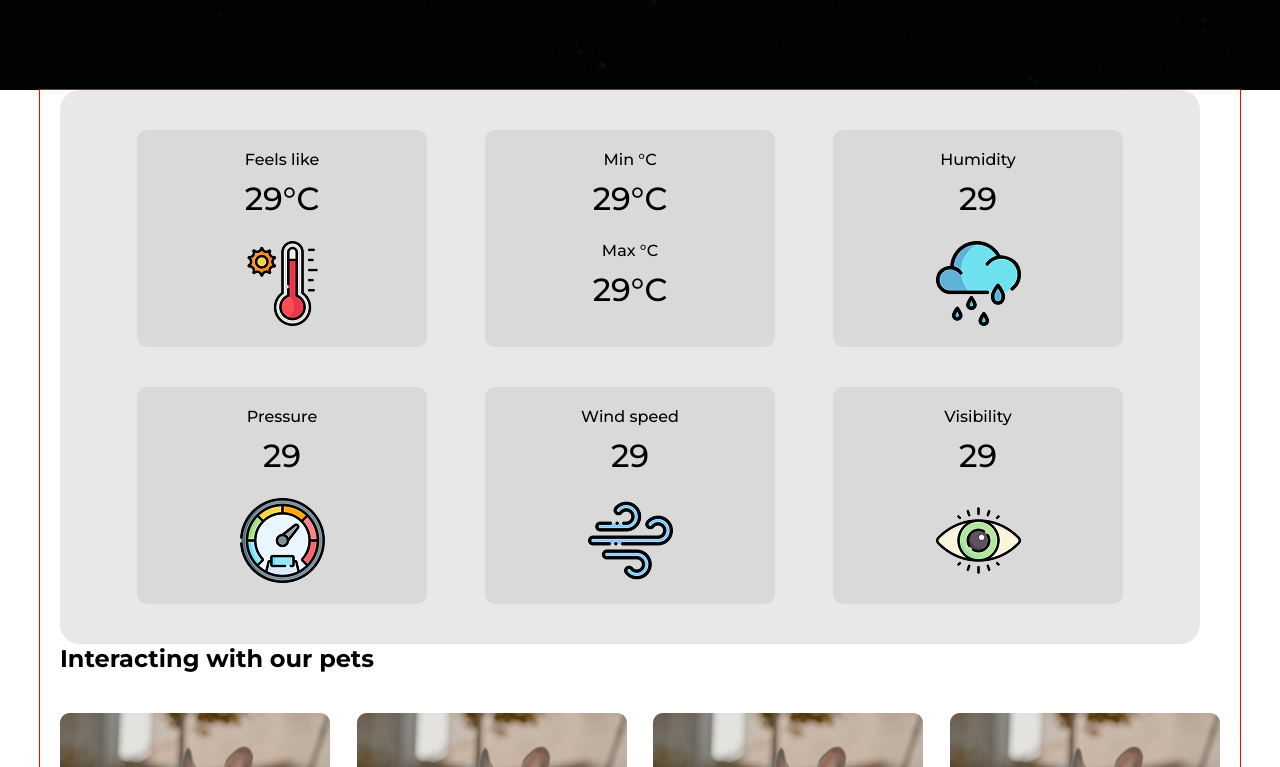
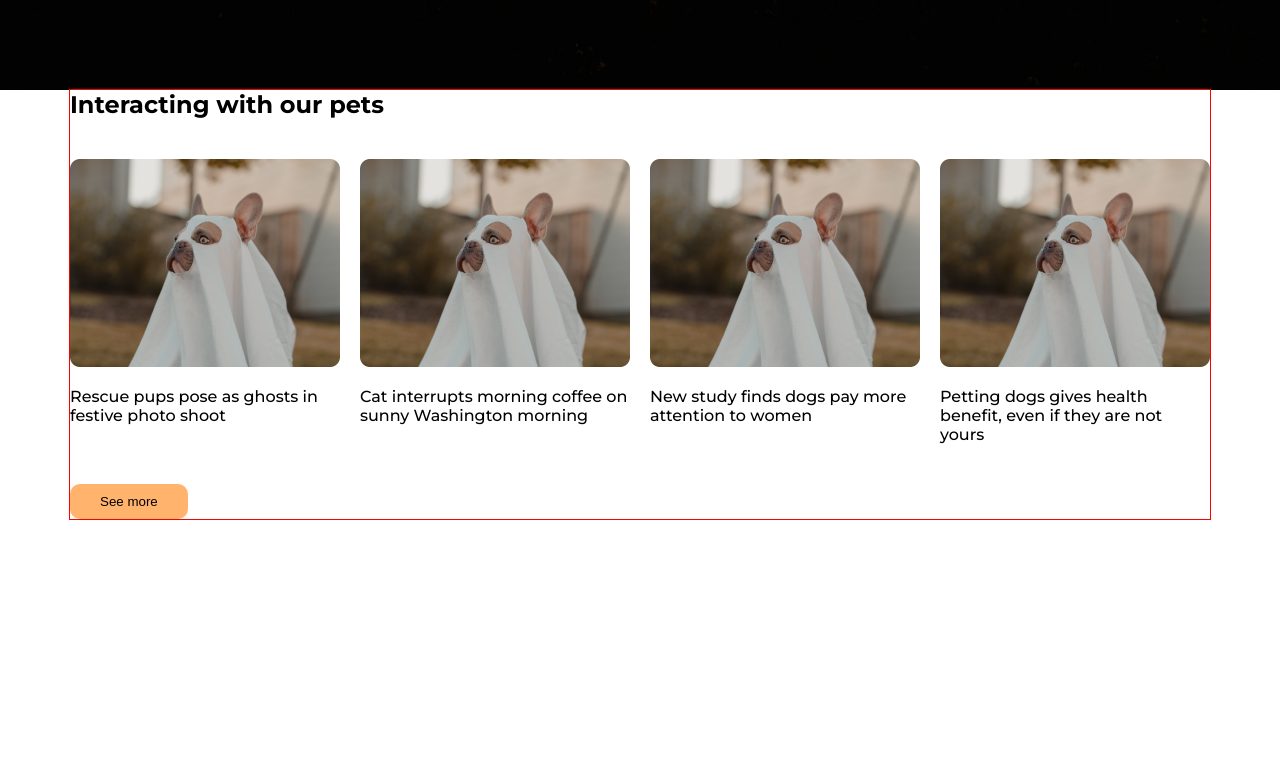
Before and after one commit to pla1nn/weather-dashboard, a React (Create React App) app: page / in a window 1280 px wide. Shown: the part 633-1400 px from the top of the page. After the commit the page ends 1352 px from the top, so only its background shows below. Built offline with nearby package versions, Linux system fonts and the light colour scheme; no server answers.

Commit message:
stats done

```diff
--- a/src/components/App.jsx
+++ b/src/components/App.jsx
@@ -23,11 +23,12 @@ export const App = () => {
       <Header />
 
       <Hero onSearch={handleSearch}></Hero>
+
     <Container>
 
       {weather && <CardList weather={weather}></CardList>}
 
-      <Stats></Stats>
+      {weather && <Stats weather={weather}></Stats>}
 
       <Pets></Pets>
     </Container>
--- a/src/components/Container/Container.module.css
+++ b/src/components/Container/Container.module.css
@@ -1,21 +1,18 @@
 .container {
-  width: 100%;
+  width: 293px;
   margin: 0 auto;
-  padding-left: 50px;
-  padding-right: 50px;
   outline: 1px solid red;
 }
 
 @media screen and (min-width: 768px) {
   .container {
-    width: 768px;
-    padding-left: 20px;
-    padding-right: 20px;
+    width: 634px;
   }
 }
 
 @media screen and (min-width: 1200px) {
   .container {
-    width: 1200px;
+    width: 1140px;
+    padding: 0;
   }
 }
--- a/src/components/Stats/Stats.jsx
+++ b/src/components/Stats/Stats.jsx
@@ -1,43 +1,43 @@
 import { Condition, Item, List, Text, Image } from "./Stats.styled"
-import humidity from './imgs/humiditi.png'
-import pressure from './imgs/pressure.png'
-import temp from './imgs/temp.png'
-import visibility from './imgs/visibility.png'
-import wind from './imgs/wind.png'
+import humidityImg from './imgs/humiditi.png'
+import pressureImg from './imgs/pressure.png'
+import tempImg from './imgs/temp.png'
+import visibilityImg from './imgs/visibility.png'
+import windImg from './imgs/wind.png'
 
-export const Stats = () => {
+export const Stats = ({weather: {main: {feels_like, pressure, humidity, temp_min, temp_max}, visibility, wind: {speed}}}) => {
     return (
         <List>
             <Item>
                 <Text>Feels like</Text>
-                <Condition>29°C</Condition>
-                <Image src={temp} alt="" />
+                <Condition>{(parseFloat(feels_like.toFixed(1)))}°C</Condition>
+                <Image src={tempImg} alt="" />
             </Item>
             <Item>
                 <Text>Min °C</Text>
-                <Condition>29°C</Condition>
+                <Condition>{parseFloat(temp_min.toFixed(1))}°C</Condition>
                 <Text>Max °C</Text>
-                <Condition>29°C</Condition>
+                <Condition>{parseFloat(temp_max.toFixed(1))}°C</Condition>
             </Item>
             <Item>
                 <Text>Humidity</Text>
-                <Condition>29</Condition>
-                <Image src={humidity} alt="" />
+                <Condition>{Math.round(humidity)}%</Condition>
+                <Image src={humidityImg} alt="" />
             </Item>
             <Item>
                 <Text>Pressure</Text>
-                <Condition>29</Condition>
-                <Image src={pressure} alt="" />
+                <Condition>{Math.round(pressure)} hPa</Condition>
+                <Image src={pressureImg} alt="" />
             </Item>
             <Item>
                 <Text>Wind speed</Text>
-                <Condition>29</Condition>
-                <Image src={wind} alt="" />
+                <Condition>{parseFloat(speed.toFixed(2))} m/s</Condition>
+                <Image src={windImg} alt="" />
             </Item>
             <Item>
                 <Text>Visibility</Text>
-                <Condition>29</Condition>
-                <Image src={visibility} alt="" />
+                <Condition>{Math.round(visibility)}</Condition>
+                <Image src={visibilityImg} alt="" />
             </Item>
         </List>
     )
--- a/src/components/Stats/Stats.styled.js
+++ b/src/components/Stats/Stats.styled.js
@@ -1,46 +1,93 @@
 import styled from 'styled-components';
 
 export const List = styled.ul`
-  width: 1140px;
-  height: 554px;
+  width: 100%;
   flex-shrink: 0;
-  border-radius: 20px;
+  border-radius: 15px;
   background: #e8e8e8;
 
   display: flex;
   flex-wrap: wrap;
-  gap: 40px 58px;
-  padding: 40px 77px;
+  padding: 35px 43px;
+  gap: 35px;
+
+  margin-bottom: 35px;
+
+  @media screen and (min-width: 768px) {
+    padding: 30px;
+    gap: 30px 21px;
+
+    margin-bottom: 50px;
+  }
+
+  @media screen and (min-width: 1200px) {
+    padding: 40px 77px;
+    gap: 40px 58px;
+  }
 `;
 
 export const Item = styled.li`
-  width: 290px;
-  height: 217px;
+  width: 207px;
+  height: 160px;
   flex-shrink: 0;
   border-radius: 10px;
   background: #d9d9d9;
+  padding: 15px;
 
-  padding-top: 20px;
+  @media screen and (min-width: 768px) {
+    width: 177px;
+    height: 200px;
+    padding: 15px;
+  }
+
+  @media screen and (min-width: 1200px) {
+    width: 290px;
+    height: 217px;
+  }
 `;
 
 export const Text = styled.p`
   color: #000;
   text-align: center;
   font-family: Montserrat;
-  font-size: 16px;
+  font-size: 10px;
   font-weight: 500;
-  margin-bottom: 10px;
+  margin-bottom: 8px;
+
+  @media screen and (min-width: 768px) {
+    font-size: 12px;
+  }
+
+  @media screen and (min-width: 1200px) {
+    font-size: 16px;
+  }
 `;
 
 export const Condition = styled.p`
   color: #000;
   text-align: center;
   font-family: Montserrat;
-  font-size: 32px;
+  font-size: 14px;
   font-weight: 500;
-  margin-bottom: 23px;
+  margin-bottom: 18px;
+
+  @media screen and (min-width: 768px) {
+    font-size: 16px;
+  }
+
+  @media screen and (min-width: 1200px) {
+    font-size: 32px;
+  }
 `;
 
 export const Image = styled.img`
+  width: 60px;
+  height: 60px;
+  flex-shrink: 0;
   margin: 0 auto;
+
+  @media screen and (min-width: 1200px) {
+    width: 85px;
+    height: 85px;
+  }
 `;
```
